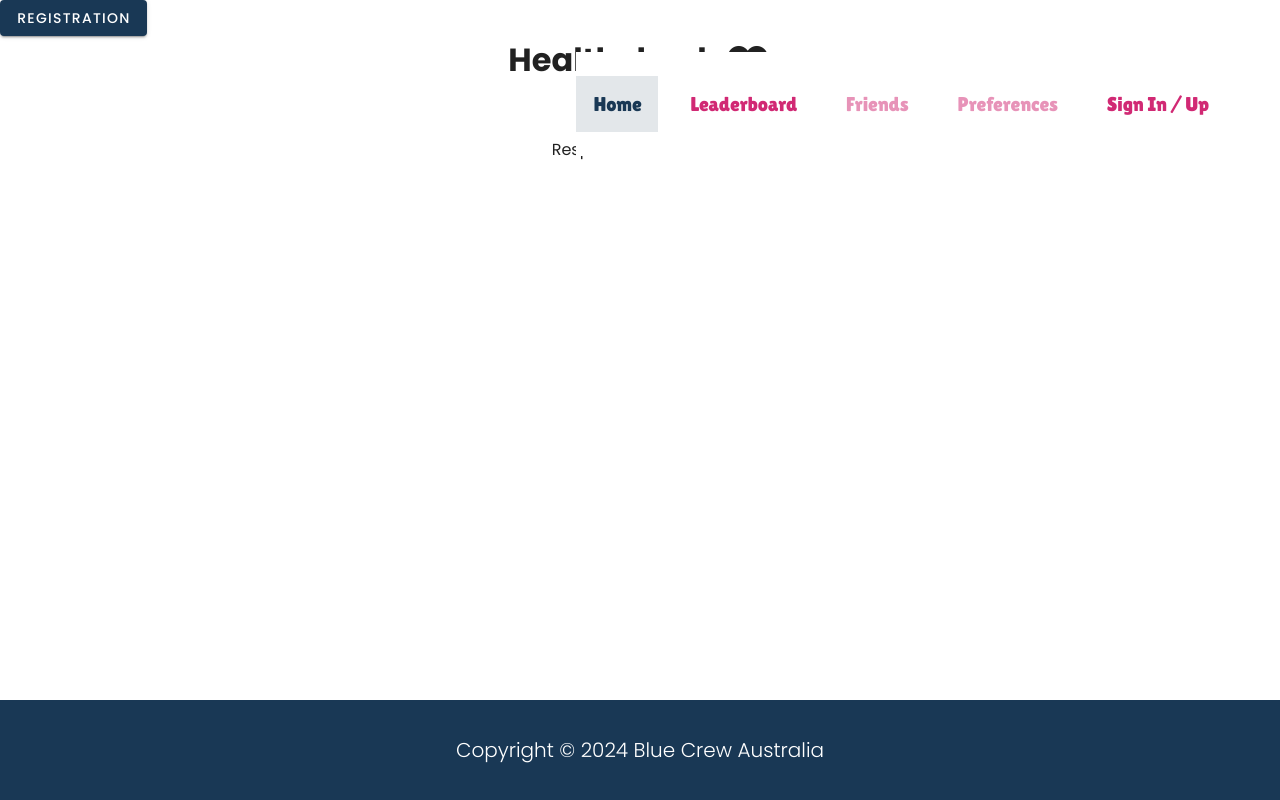
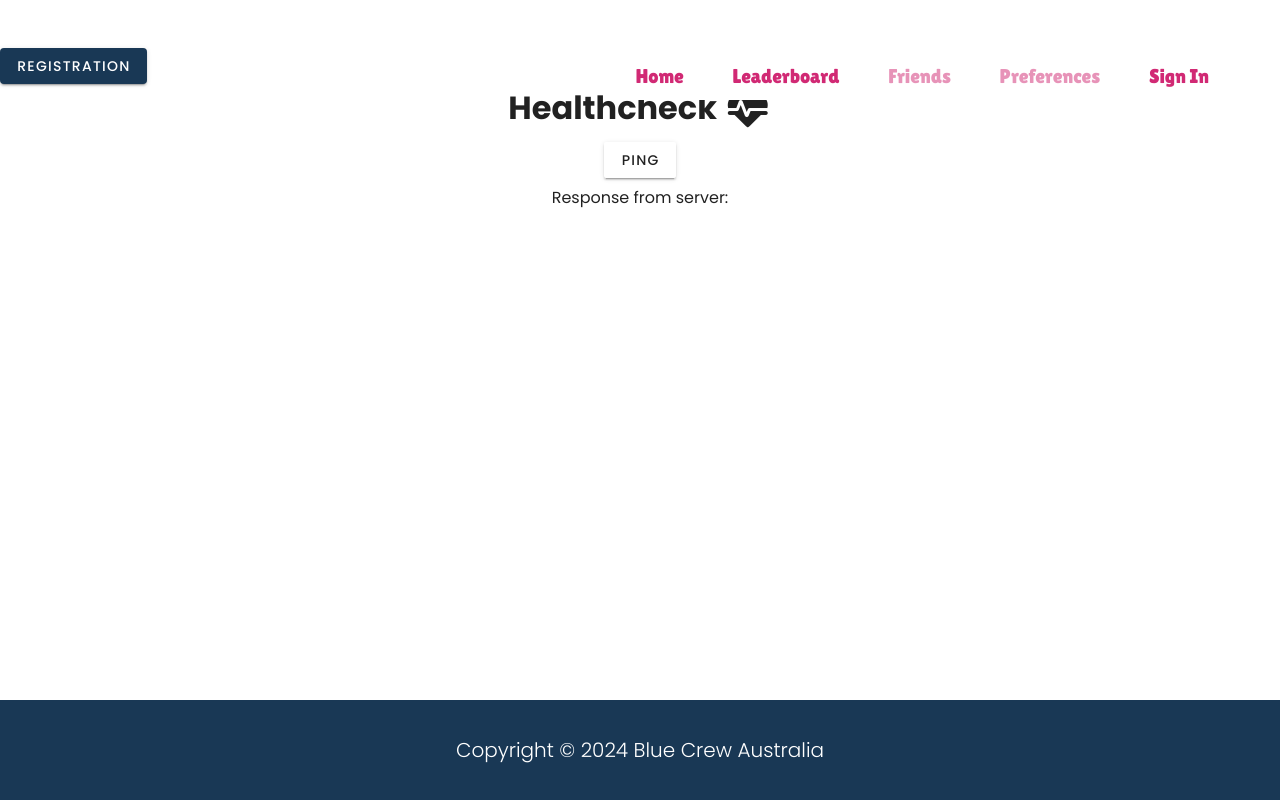
Before and after one commit to codersforcauses/bluecrew, a Vue app in the folder client/: page / in a window 1280 px wide. Built offline with nearby package versions, Linux system fonts and the light colour scheme; no server answers; the HTML template or start-up script is replaced by a standard one.

Commit message:
DRY Integration

```diff
--- a/client/src/App.vue
+++ b/client/src/App.vue
@@ -1,17 +1,33 @@
 <script setup lang="ts">
-import { RouterView } from 'vue-router'
-import BluecrewFooter from '@/components/BluecrewFooter.vue'
-import NavBarWrapper from '@/components/NavBarWrapper.vue'
+import { ref, onMounted } from 'vue';
+import BluecrewFooter from '@/components/BluecrewFooter.vue';
+import NavBarWrapper from '@/components/NavBarWrapper.vue';
+import type { NavBarWrapperExpose } from '@/components/NavBarWrapper.vue';
+
+const navBarHeight = ref(0);
+// Introduce instance from NavBarWrapper
+const navBarWrapperInstance = ref<NavBarWrapperExpose | null>(null);
+
+
+onMounted(() => {
+  if (navBarWrapperInstance.value) {
+    navBarHeight.value = navBarWrapperInstance.value.navBarHeight;
+  }
+});
 </script>
 
 <template>
   <v-app>
-    <NavBarWrapper />
-    <v-main>
+    <!-- Navigation Bar -->
+    <NavBarWrapper ref="navBarWrapperInstance" />
+
+    <v-main :style="{ paddingTop: navBarHeight + 'px' }">
       <RouterView />
     </v-main>
+
+    <!-- Footer -->
+    <BluecrewFooter />
   </v-app>
-  <BluecrewFooter />
 </template>
 
 <style scoped></style>
--- a/client/src/components/NavBarDesktop.vue
+++ b/client/src/components/NavBarDesktop.vue
@@ -2,90 +2,36 @@
   <v-toolbar class="nav-bar" density="comfortable">
     <v-spacer></v-spacer>
     <v-toolbar-items class="nav-bar-items">
-        <!-- Button of Home, Leaderboard, Friends & Preferences -->
-        <v-btn :class="{ 'active-link': isActive('home') }" :to="{ name: 'home' }">Home</v-btn>
-        <v-btn :class="{ 'active-link': isActive('leaderboard') }" :to="{ name: 'leaderboard' }"
-          >Leaderboard</v-btn
+      <v-btn @click="emit('navigate', 'home')">Home</v-btn>
+      <v-btn @click="emit('navigate', 'leaderboard')">Leaderboard</v-btn>
+      <v-btn
+        :style="{ opacity: isLoggedIn ? 1 : 0.5 }"
+        @click="emit('navigate', 'friends')"
       >
+        Friends
+      </v-btn>
       <v-btn
-          :class="{ 'active-link': isActive('friends') }"
         :style="{ opacity: isLoggedIn ? 1 : 0.5 }"
-          @click="handleNavigation('friends')"
-          >Friends</v-btn
+        @click="emit('navigate', 'preferences')"
       >
-        <v-btn
-          :class="{ 'active-link': isActive('preferences') }"
-          :style="{ opacity: isLoggedIn ? 1 : 0.5 }"
-          @click="handleNavigation('preferences')"
-          >Preferences</v-btn
-        >
-
-        <!-- Logout Status -->
-        <v-menu v-if="!isLoggedIn" open-on-hover offset-y>
-          <template #activator="{ props }">
-            <v-btn class="status-btn" v-bind="props">Sign In / Up</v-btn>
-          </template>
-          <v-list class="menu-list">
-            <v-list-item class="menu-item" @click="modalStore.openLogin()">
-              <v-list-item-title>Login</v-list-item-title>
-            </v-list-item>
-            <v-list-item class="menu-item" @click="modalStore.openRegister()">
-              <v-list-item-title>Register</v-list-item-title>
-            </v-list-item>
-          </v-list>
-        </v-menu>
-
-        <!-- Login Status -->
-        <v-menu v-else open-on-hover offset-y>
-          <template #activator="{ props }">
-            <v-btn class="status-btn" v-bind="props">{{ truncatedUserName }}</v-btn>
-          </template>
-          <v-list class="menu-list">
-            <v-list-item class="menu-item" @click="userStore.logout()">
-              <v-list-item-title>Logout</v-list-item-title>
-            </v-list-item>
-          </v-list>
-        </v-menu>
+        Preferences
+      </v-btn>
+      <v-btn @click="emit('auth')">{{ isLoggedIn ? 'Log Out' : 'Sign In' }}</v-btn>
     </v-toolbar-items>
   </v-toolbar>
 </template>
 
 <script setup lang="ts">
-  import { computed } from 'vue'
-  import { useRoute, useRouter } from 'vue-router'
-  import { useUserStore } from '@/stores/user'
-  import { useModalStore } from '@/stores/modal'
+import { defineProps, defineEmits } from 'vue';
 
-  const route = useRoute()
-  const router = useRouter()
+defineProps({
+  isLoggedIn: Boolean,
+  userName: String,
+});
 
-  const userStore = useUserStore()
-  const modalStore = useModalStore()
+const emit = defineEmits(['navigate', 'auth']);
+</script>
 
-  const isLoggedIn = computed(() => userStore.isLoggedIn)
-  const userName = computed(() => userStore.userData?.userName || '')
-
-  const isActive = (name: string) => {
-    return route.name === name
-  }
-
-  //Navigate Logics to each pages
-  const handleNavigation = (page: string) => {
-    if (!isLoggedIn.value) {
-      alert('You must be logged in to access this page.')
-      return
-    }
-    router.push({ name: page })
-  }
-
-  //truncate username if exceeds 10 characters
-  const truncatedUserName = computed(() => {
-    if (isLoggedIn.value && userName.value.length > 10) {
-      return userName.value.slice(0, 10) + '...'
-    }
-    return userName.value
-  })
-  </script>
 
 <style scoped>
 @import url('https://fonts.googleapis.com/css2?family=Lilita+One&display=swap');
@@ -97,7 +43,7 @@
   align-items: center;
   position: fixed;
   width: auto;
-    height: 104px;
+  height: 48px;
   top: 52px;
   right: 55px;
   max-width: 100%;
--- a/client/src/components/NavBarMobile.vue
+++ b/client/src/components/NavBarMobile.vue
@@ -1,13 +1,11 @@
 <template>
   <div class="mobile-nav">
-      <!-- Only hamburger button when menu is closed -->
     <div v-if="!isMenuOpen" class="menu-trigger">
       <v-btn icon @click="toggleMenu" class="menu-icon">
         <v-icon color="#FF1493" size="28">mdi-menu</v-icon>
       </v-btn>
     </div>
 
-      <!-- Navigation menu drawer with header -->
     <v-navigation-drawer
       v-model="isMenuOpen"
       location="top"
@@ -15,60 +13,54 @@
       class="menu-drawer"
       width="100%"
     >
-        <!-- Menu header with dynamic text based on login status -->
       <div class="menu-header">
-          <span class="guest-mode">{{ userStore.userData?.userName || 'Guest Mode' }}</span>
+        <span class="guest-mode">{{ userName || 'Guest Mode' }}</span>
         <v-btn icon @click="toggleMenu" class="menu-icon fixed-position">
           <v-icon color="#FF1493" size="28">mdi-menu</v-icon>
         </v-btn>
       </div>
 
       <div class="menu-content">
-          <!-- Navigation buttons -->
         <div class="menu-items">
-            <v-btn block class="menu-button" variant="text" height="64">
+          <v-btn block class="menu-button" variant="text" height="64" @click="navigate('home')">
             <span class="button-text">Home</span>
           </v-btn>
 
           <v-btn
             block
             class="menu-button"
-              :class="{ disabled: !userStore.isLoggedIn }"
+            :class="{ disabled: !isLoggedIn }"
             variant="text"
             height="64"
-              :disabled="!userStore.isLoggedIn"
+            :disabled="!isLoggedIn"
+            @click="navigate('user-preferences')"
           >
-              <v-icon v-if="!userStore.isLoggedIn" class="lock-icon" size="24">mdi-lock</v-icon>
+            <v-icon v-if="!isLoggedIn" class="lock-icon" size="24">mdi-lock</v-icon>
             <span class="button-text">User Preferences</span>
           </v-btn>
 
           <v-btn
             block
             class="menu-button"
-              :class="{ disabled: !userStore.isLoggedIn }"
+            :class="{ disabled: !isLoggedIn }"
             variant="text"
             height="64"
-              :disabled="!userStore.isLoggedIn"
+            :disabled="!isLoggedIn"
+            @click="navigate('friends')"
           >
-              <v-icon v-if="!userStore.isLoggedIn" class="lock-icon" size="24">mdi-lock</v-icon>
+            <v-icon v-if="!isLoggedIn" class="lock-icon" size="24">mdi-lock</v-icon>
             <span class="button-text">Friends</span>
           </v-btn>
 
-            <v-btn block class="menu-button" variant="text" height="64">
+          <v-btn block class="menu-button" variant="text" height="64" @click="navigate('leaderboard')">
             <span class="button-text">Leaderboard</span>
           </v-btn>
         </div>
 
-          <!-- Authentication section -->
         <div class="auth-section">
-            <v-btn class="sign-in-button" rounded @click="handleAuth">
-              {{ userStore.isLoggedIn ? 'Log Out' : 'Sign In' }}
+          <v-btn class="sign-in-button" rounded @click="auth">
+            {{ isLoggedIn ? 'Log Out' : 'Sign In' }}
           </v-btn>
-
-            <div class="signup-hint" v-if="!userStore.isLoggedIn">
-              Don't have an account?
-              <span class="signup-link" @click="openRegister">Sign up</span>
-            </div>
         </div>
       </div>
     </v-navigation-drawer>
@@ -76,33 +68,29 @@
 </template>
 
 <script setup lang="ts">
-  import { ref } from 'vue'
-  import { useUserStore } from '@/stores/user'
-  import { useModalStore } from '@/stores/modal'
+import { ref, defineProps, defineEmits } from 'vue';
 
-  // State management
-  const isMenuOpen = ref(false)
-  const userStore = useUserStore()
-  const modalStore = useModalStore()
+defineProps({
+  isLoggedIn: Boolean,
+  userName: String,
+});
 
-  // Methods
+const emit = defineEmits(['navigate', 'auth']);
+
+const isMenuOpen = ref(false);
 const toggleMenu = () => {
-    isMenuOpen.value = !isMenuOpen.value
-  }
+  isMenuOpen.value = !isMenuOpen.value;
+};
 
-  const handleAuth = async () => {
-    if (userStore.isLoggedIn) {
-      await userStore.logout()
-    } else {
-      modalStore.openLogin()
-    }
-    isMenuOpen.value = false
-  }
+const navigate = (route: string) => {
+  emit('navigate', route);
+  isMenuOpen.value = false;
+};
 
-  const openRegister = () => {
-    modalStore.openRegister()
-    isMenuOpen.value = false
-  }
+const auth = () => {
+  emit('auth');
+  isMenuOpen.value = false;
+};
 </script>
 
 <style scoped>
--- a/client/src/components/NavBarWrapper.vue
+++ b/client/src/components/NavBarWrapper.vue
@@ -1,18 +1,98 @@
 <script setup lang="ts">
-import { useDisplay } from 'vuetify'
-import NavBarMobile from '@/components/NavBarMobile.vue'
-import NavBarDesktop from '@/components/NavBarDesktop.vue'
+import { ref, computed, watch, onMounted, nextTick } from 'vue';
+import { useDisplay } from 'vuetify';
+import { useRouter } from 'vue-router';
+import NavBarMobile from '@/components/NavBarMobile.vue';
+import NavBarDesktop from '@/components/NavBarDesktop.vue';
+import { useUserStore } from '@/stores/user';
+import { useModalStore } from '@/stores/modal';
 
-const { smAndUp } = useDisplay()
+const userStore = useUserStore();
+const modalStore = useModalStore();
+const { smAndUp } = useDisplay();
+const router = useRouter();
+
+// Dynamically Calculate the height of NavBar
+const navBarHeight = ref(0);
+const updateNavBarHeight = async () => {
+  await nextTick();
+  const navBarSelector = smAndUp.value ? '.nav-bar-desktop' : '.nav-bar-mobile';
+  const navBarElement = document.querySelector(navBarSelector);
+  if (navBarElement) {
+    navBarHeight.value = navBarElement.clientHeight;
+  }
+};
+
+onMounted(() => {
+  updateNavBarHeight();
+  watch(smAndUp, () => {
+    updateNavBarHeight();
+  });
+});
+
+// Logging in Status
+const isLoggedIn = computed(() => userStore.isLoggedIn);
+const userName = computed(() => userStore.userData?.userName || '');
+const truncatedUserName = computed(() => {
+  return userName.value.length > 10 ? `${userName.value.slice(0, 10)}...` : userName.value;
+});
+
+// Event Handling
+const handleAuth = async () => {
+  if (isLoggedIn.value) {
+    await userStore.logout();
+  } else {
+    modalStore.openLogin();
+  }
+};
+
+const handleNavigation = (page: string) => {
+  if (!isLoggedIn.value && ['friends', 'preferences'].includes(page)) {
+    alert('You must be logged in to access this page.');
+    return;
+  }
+  router.push({ name: page });
+};
+
+defineExpose({
+  navBarHeight,
+});
+
+export type NavBarWrapperExpose = {
+  navBarHeight: number;
+};
 </script>
 
 <template>
   <div>
-    <div v-if="smAndUp">
-      <NavBarDesktop />
+    <!-- Desktop Version -->
+    <div v-if="smAndUp" class="nav-bar-desktop">
+      <NavBarDesktop
+        :is-logged-in="isLoggedIn"
+        :user-name="truncatedUserName"
+        @navigate="handleNavigation"
+        @auth="handleAuth"
+      />
     </div>
-    <div v-else>
-      <NavBarMobile />
+
+    <!-- Mobile Version -->
+    <div v-else class="nav-bar-mobile">
+      <NavBarMobile
+        :is-logged-in="isLoggedIn"
+        :user-name="truncatedUserName"
+        @navigate="handleNavigation"
+        @auth="handleAuth"
+      />
     </div>
   </div>
 </template>
+
+<style scoped>
+.nav-bar-desktop {
+  height: 48px;
+}
+
+.nav-bar-mobile {
+  height: 16px;
+}
+</style>
```
Lines whose indentation alone changed are shown as unchanged.
